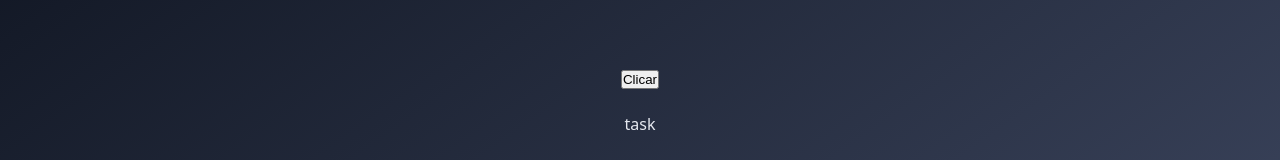
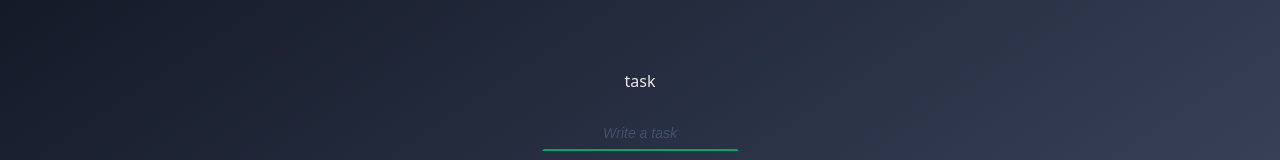
Before and after one commit to GHBAlbuquerque/react-chronos-pomodoro, a React (Vite) app: page / in a window 1280 px wide. Shown: the part 288-448 px from the top of the page. Built offline with nearby package versions, Linux system fonts and the light colour scheme.

Commit message:
chore: rollback changes in MainForm

```diff
--- a/src/components/MainForm/index.tsx
+++ b/src/components/MainForm/index.tsx
@@ -2,25 +2,10 @@ import { PlayCircleIcon } from 'lucide-react';
 import { DefaultButton } from '../Button';
 import { Cycles } from '../Cycles';
 import { DefaultInput } from '../DefaultInput';
-import { useTaskContext } from '../../contexts/TaskContext';
 
 export function MainForm() {
-  const { setState } = useTaskContext();
-
-  function handleClick() {
-    setState(prevState => {
-      return {
-        ...prevState,
-        formattedSecondsRemaining: '21:00',
-      };
-    });
-  }
-
   return (
     <form className='form' action=''>
-      <button type='button' onClick={handleClick}>
-        Clicar
-      </button>
       <div className='formRow'>
         <DefaultInput
           type='text'
```
